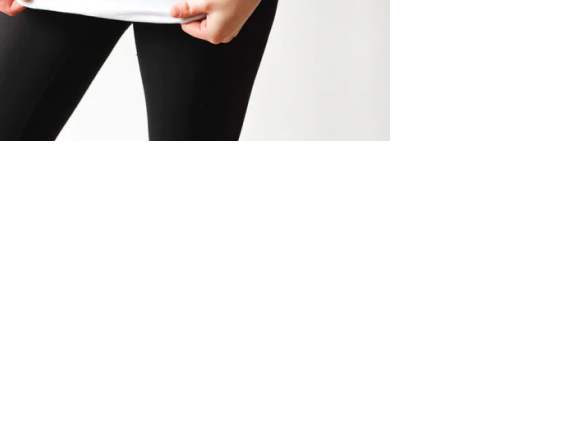
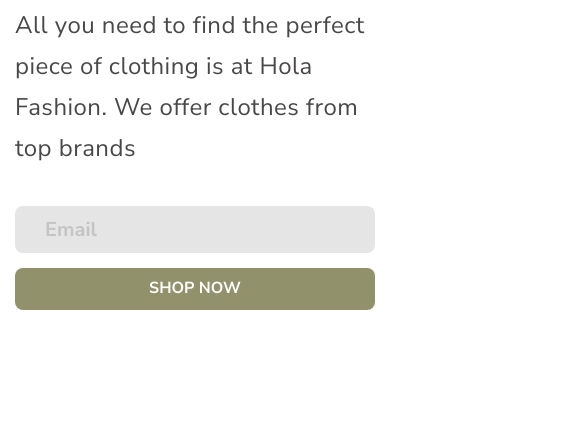
Before and after one commit to LopitalSergei/Hola-Fashion, a plain HTML site: page index.html in a window 390 px wide. Shown: the part 883-1325 px from the top of the page, 585 px wide, since content can reach past the window. Before the commit the page ends 1024 px from the top, so only its background shows below. Drawn offline with nearby package versions, Linux system fonts and the light colour scheme.

Commit message:
main-block+adaptive

```diff
--- a/#Source/main-block.scss
+++ b/#Source/main-block.scss
@@ -5,20 +5,18 @@
 .main {
 	&__container {
 		display: flex;
-		flex-direction: row;
 
 		padding-top: 49px;
 	}
 
 	&__image {
-		flex: 0 0 544px;
+		flex: 0 1 544px;
 		position: relative;
 		left: -160px;
 		z-index: -1;
 		img {
-			width: 100%;
-			height: 100%;
-			object-fit: cover;
+			max-width: 100%;
+			max-height: 100%;
 		}
 	}
 
@@ -56,14 +54,15 @@
 	}
 
 	&__form {
+		display: flex;
+		gap: 15px;
+		height: 58px;
 	}
 
 	&__input {
-		width: 465px;
-		height: 58px;
+		flex: 0 1 465px;
 		background-color: #e5e5e5;
 		border-radius: 8px 0px 0px 8px;
-		margin-right: 15px;
 
 		font-size: 20px;
 		font-weight: 700;
@@ -75,9 +74,7 @@
 	}
 
 	&__button {
-		position: absolute;
-		width: 160px;
-		height: 58px;
+		flex: 0 1 160px;
 		background-color: #91916c;
 		border-radius: 0px 8px 8px 0px;
 
@@ -92,4 +89,64 @@
 			background-color: #e5a985;
 		}
 	}
+
+	@media (max-width: 991.98px) {
+		&__text {
+			padding-top: 0;
+		}
+
+		&__button {
+			font-size: 16px;
+		}
+
+		&__title {
+			padding-bottom: 20px;
+		}
+
+		&__subtitle {
+			padding-bottom: 37px;
+		}
+
+		&__container {
+			padding-top: 0;
+		}
+	}
+
+	@media (max-width: 767.98px) {
+		&__container {
+			flex-direction: column;
+		}
+
+		&__image {
+			flex: 1 1 100%;
+			left: 0;
+			align-self: center;
+		}
+
+		&__body {
+			margin-left: 0;
+			align-self: center;
+		}
+	}
+
+	@media (max-width: 479.98px) {
+		&__title {
+			font-size: 44px;
+		}
+
+		&__form {
+			flex-direction: column;
+		}
+
+		&__button {
+			border-radius: 8px;
+			padding: 10px 0;
+		}
+
+		&__input {
+			padding-top: 10px;
+			padding-bottom: 10px;
+			border-radius: 8px;
+		}
+	}
 }
```
Also changed, not shown: css/style.css.
